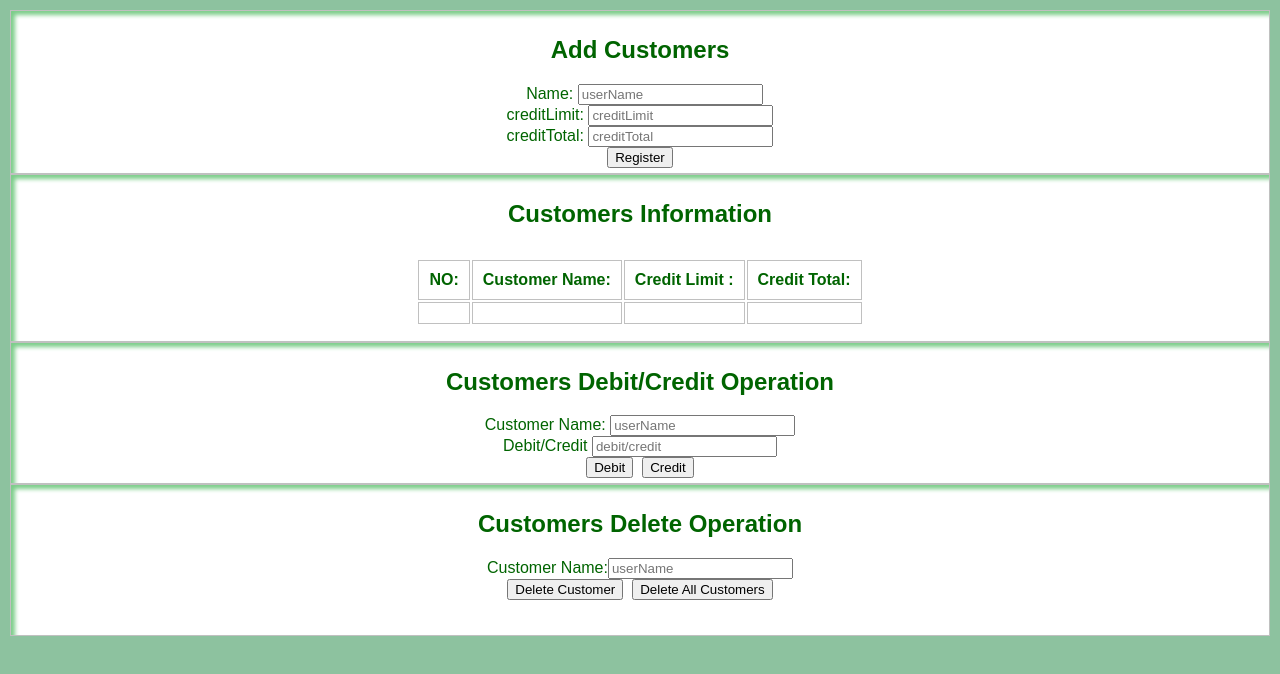
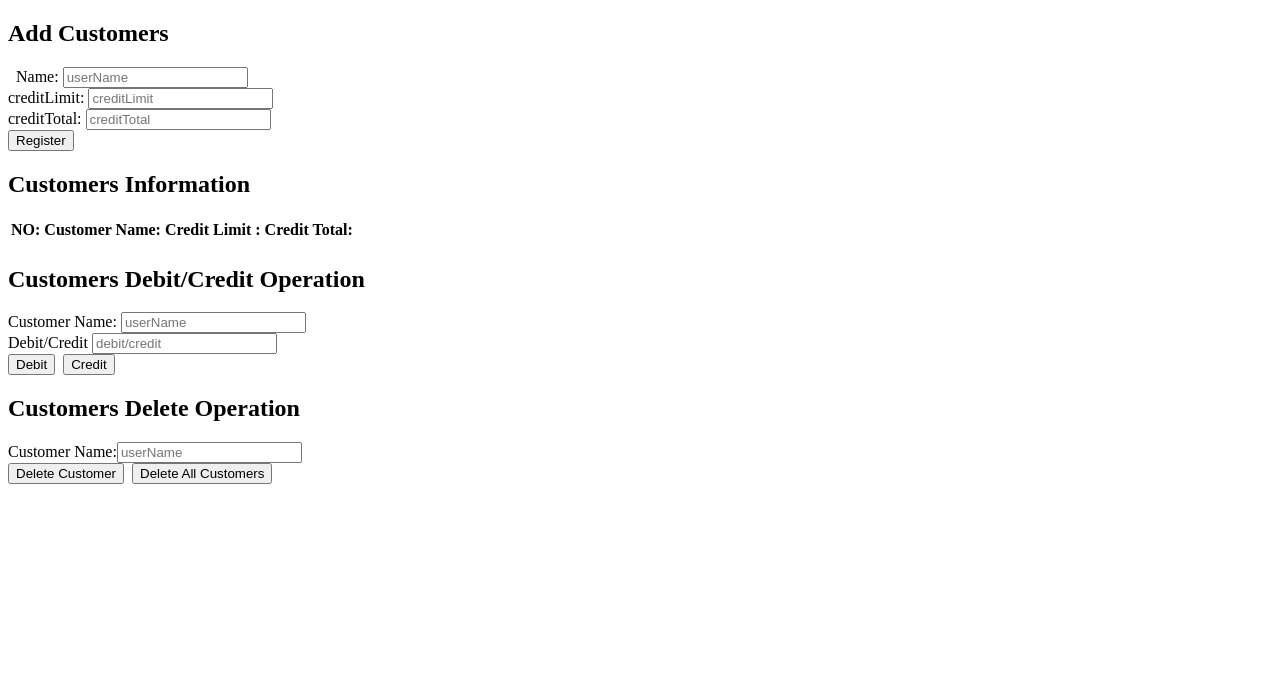
Before and after one commit to Fahad-AQ/Credit-Management-System, a plain HTML site: page index.html in a window 1280 px wide. Drawn offline with Linux system fonts and the light colour scheme; a script that the page names is missing.

Commit message:
Update index.html

```diff
--- a/index.html
+++ b/index.html
@@ -3,37 +3,6 @@
 <head lang="en">
     <meta charset="UTF-8">
     <title></title>
-    <style>
-        body {
-            margin: 0 auto;
-            text-align: center;
-            font-family: sans-serif;
-            padding: 10px;
-            background: #8dc29f;
-            z-index: auto;
-            color: darkgreen;
-        }
-        td,th {
-            border: 1px double #C0C0C0;
-            text-align: center;
-            background: #c0c0c0;
-        }
-        .center{
-            clear: both;
-            border: 1px double #c0c0c0;
-            padding: 5px;
-            background: #ffffff;
-            box-shadow: inset 4px 4px 4px #7bcd89
-        }
-        table,tr,td,th {
-            margin: 0 auto;
-            text-align: center;
-            padding: 10px;
-            background: #ffffff;
-        }
-        #padding {padding-bottom: 35px}
-    </style>
-
 </head>
 <body>
 <div id="page">
```
